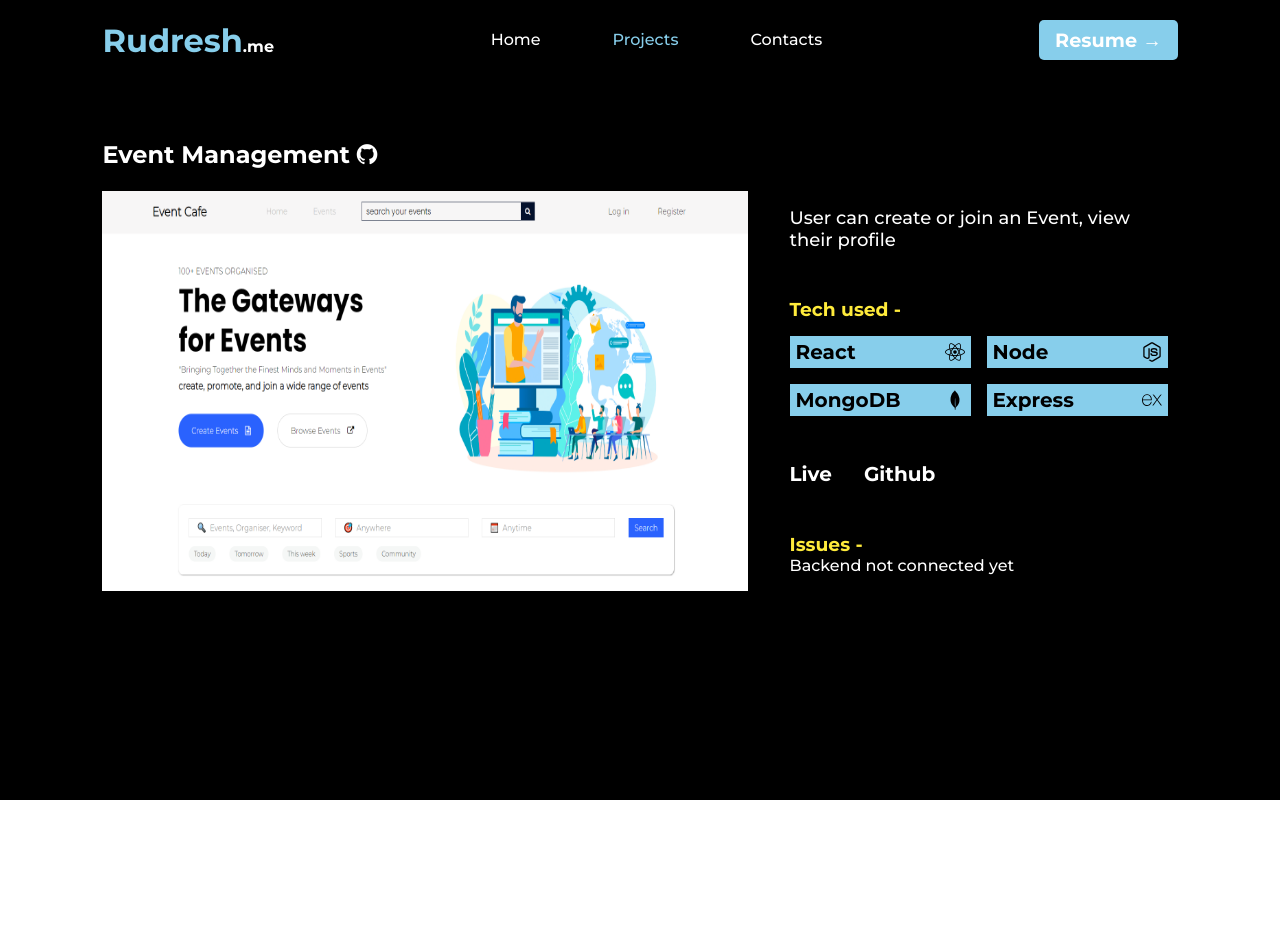
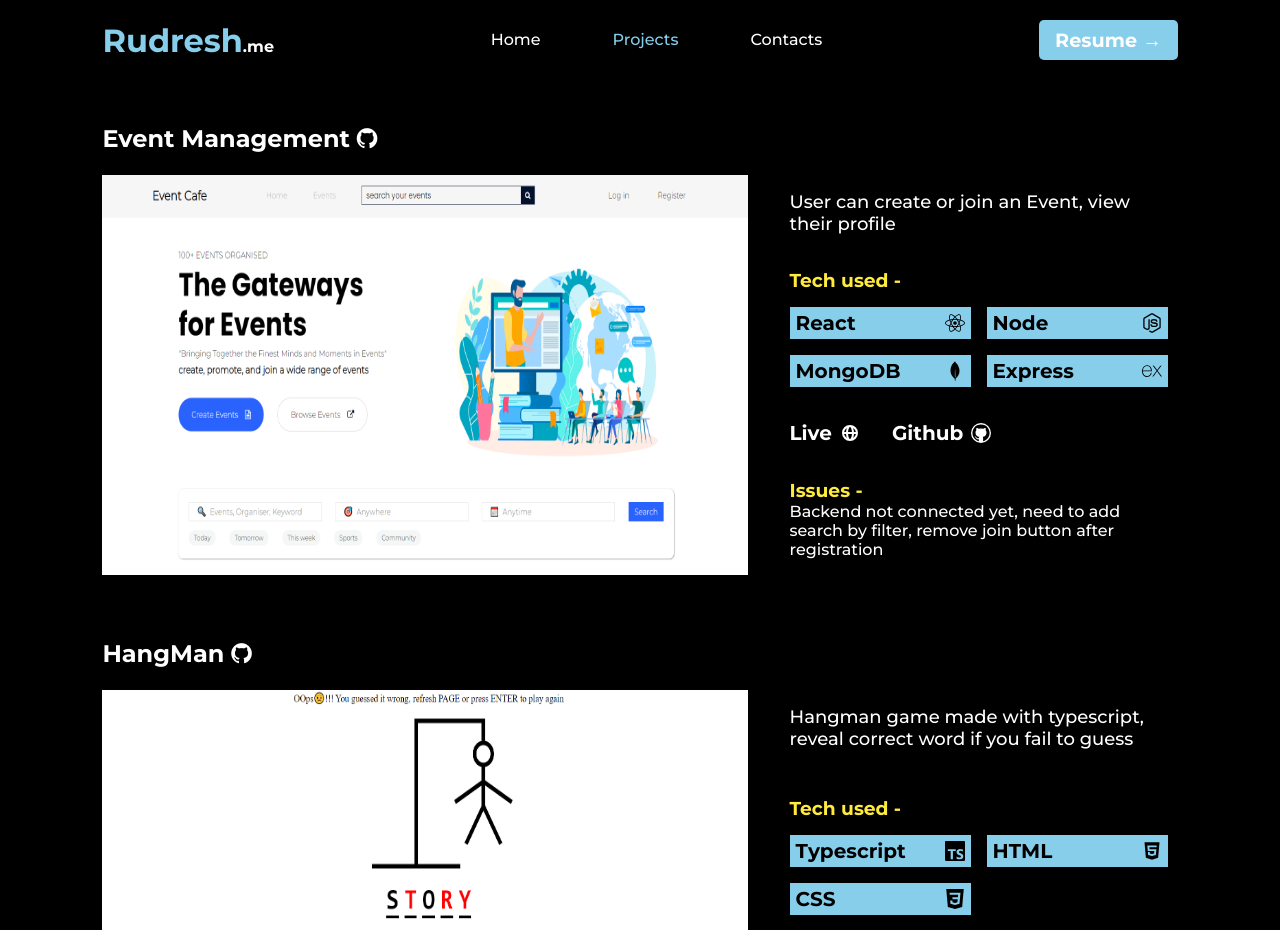
Before and after one commit to Rudresh-pandey/Rudresh-pandey.github.io, a React (Vite) app: page /projects in a window 1280 px wide. Shown: the top 930 px of the page. Before the commit the page ends 800 px from the top, so only its background shows below. Built offline with nearby package versions, Linux system fonts and the light colour scheme.

Commit message:
project page update

```diff
--- a/src/data.json
+++ b/src/data.json
@@ -5,25 +5,27 @@
         "title": "Event Management",
         "desc": "User can create or join an Event, view their profile",
         "tech": [
-            [
-                "React",
-                "<FaReact/>"
-            ],
-            [
-                "Node",
-                "FaNodeJs"
-            ],
-            [
-                "MongoDB",
-                "SiMongodb"
-            ],
-            [
-                "Express",
-                "SiExpress"
-            ]
+            "React",
+            "Node",
+            "MongoDB",
+            "Express"
         ],
         "liveLink": "https://event-management-three.vercel.app/",
         "githubLink": "https://github.com/Rudresh-pandey/Event_management",
         "issue": "Backend not connected yet, need to add search by filter, remove join button after registration"
+    },
+    {
+        "id": 2,
+        "imgsrc": "hangman.png",
+        "title": "HangMan",
+        "desc": "Hangman game made with typescript, reveal correct word if you fail to guess",
+        "tech": [
+            "Typescript",
+            "HTML",
+            "CSS"
+        ],
+        "liveLink": "https://hang-man-game-low83fjjg-rudresh-pandey.vercel.app/",
+        "githubLink": "https://github.com/Rudresh-pandey/HangMan",
+        "issue": "Not completely responsive"
     }
 ]
--- a/src/pages/Home.tsx
+++ b/src/pages/Home.tsx
@@ -18,7 +18,8 @@ function Home() {
             <div className="animated-text">
               <div className="line">Full Stack Web Apps</div>
               <div className="line">Discord Bots</div>
-              <div className="line">Python Web Scraper</div>
+              <div className="line">Android Apps</div>
+              <div className="line">Web Scrapers</div>
               <div className="line">telegram Bots</div>
             </div>
           </div>
--- a/src/pages/Projects.tsx
+++ b/src/pages/Projects.tsx
@@ -3,7 +3,7 @@ import "./projects.css";
 import { Link } from "react-router-dom";
 import Data from "../data.json";
 
-import { FaReact, FaNodeJs } from "react-icons/fa";
+import { FaReact, FaNodeJs, FaHtml5 } from "react-icons/fa";
 import {
   SiMongodb,
   SiExpress,
@@ -11,7 +11,11 @@ import {
   SiGraphql,
   SiSocketdotio,
   SiPython,
+  SiTypescript,
+  SiCss3,
 } from "react-icons/si";
+import { HiGlobeAlt } from "react-icons/hi";
+import { VscGithub } from "react-icons/vsc";
 
 function Projects() {
   const icons = [
@@ -23,6 +27,9 @@ function Projects() {
     ["Graphql", <SiGraphql />],
     ["Socket.io", <SiSocketdotio />],
     ["Python", <SiPython />],
+    ["Typescript", <SiTypescript />],
+    ["HTML", <FaHtml5 />],
+    ["CSS", <SiCss3 />],
   ];
   return (
     <>
@@ -32,10 +39,7 @@ function Projects() {
           return (
             <div className="project">
               <h2 className="title">
-                <Link
-                  to={"https://github.com/Rudresh-pandey/Event_management"}
-                  target="blank"
-                >
+                <Link to={project.githubLink} target="blank">
                   {project.title} <i className="fa fa-github"></i>{" "}
                   <span style={{ fontSize: "14px" }} className="tooltiptext">
                     click to view code
@@ -43,7 +47,11 @@ function Projects() {
                 </Link>
               </h2>
               <div className="projectdetails">
-                <img className="projectimg" src={project.imgsrc} alt="" />
+                <img
+                  className="projectimg"
+                  src={project.imgsrc}
+                  alt="projectImg"
+                />
                 {/* <iframe
                   src="https://event-management-three.vercel.app/"
                   width="400px"
@@ -61,7 +69,7 @@ function Projects() {
                         return (
                           <p style={{}}>
                             {icons.filter((icon) => {
-                              if (icon[0] === tech[0]) {
+                              if (icon[0] === tech) {
                                 return icon;
                               }
                             })}
@@ -76,14 +84,16 @@ function Projects() {
                   >
                     <Link to={`${project.liveLink}`} target="blank">
                       Live
+                      <HiGlobeAlt />
                     </Link>
                     <Link to={`${project.githubLink}`} target="blank">
                       Github
+                      <VscGithub />
                     </Link>
                   </div>
                   <div>
                     <h3 style={{ color: "#FFEB3B" }}>Issues -</h3>
-                    <p>Backend not connected yet </p>
+                    <p>{project.issue}</p>
                   </div>
                 </div>
               </div>
--- a/src/pages/home.css
+++ b/src/pages/home.css
@@ -25,6 +25,7 @@
 
 
 .btn a:hover{
+
     background-color: rgb(77, 166, 202);
 }
 
--- a/src/pages/projects.css
+++ b/src/pages/projects.css
@@ -1,17 +1,18 @@
 .projects{
-    margin-top: 5rem;
-    display: grid;
+    margin-top: 2rem;
+    display: flex;
+    flex-direction: column;
+
     max-width: 1200px;
-    /* margin: 0 auto; */
 }
 
 .project{
     display: flex;
     flex-direction: column;
     gap: 1rem;
+    margin: 2rem 0px;
     /* height: 25rem;
     width: 25rem; */
-
 }
 
 .title{
@@ -89,6 +90,9 @@
 }
 
 .linkbtn a{
+    display: flex;
+    gap: .5rem;
+    align-items: center;
     font-size: 20px;
     font-weight: bold;
 }
```
Also changed, not shown: public/hangman.png (added).
